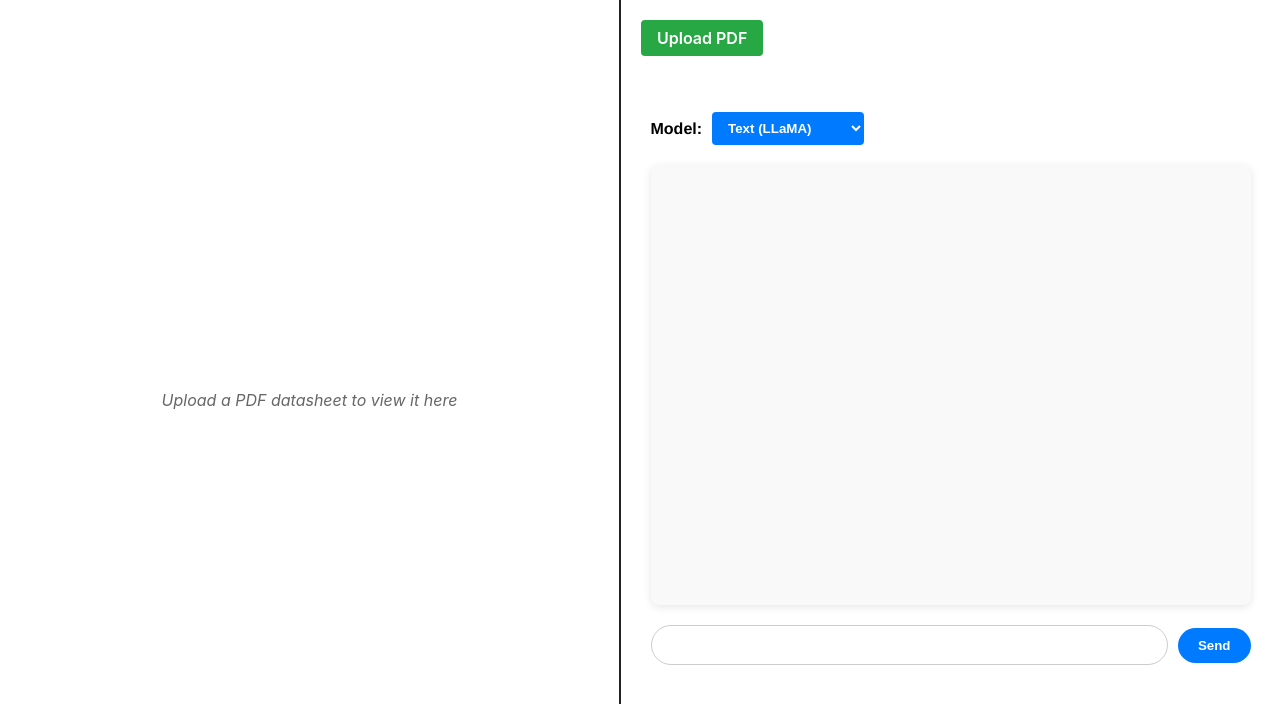
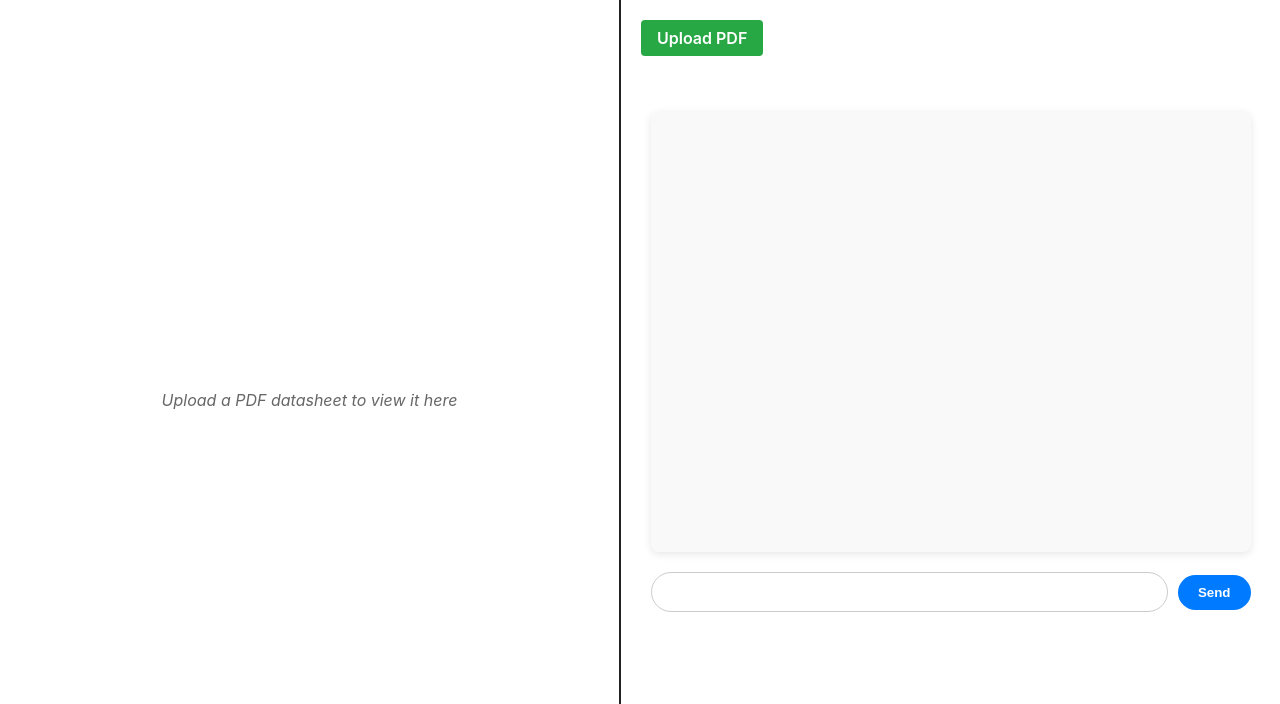
Before and after one commit to nicholaskgeorge/frontend, a React (Create React App) app: page / in a window 1280 px wide. Shown: the top 704 px of the page. Built offline with nearby package versions, Linux system fonts and the light colour scheme.

Commit message:
not working well but runs RAG

```diff
--- a/src/App.js
+++ b/src/App.js
@@ -12,7 +12,12 @@ export default function App() {
       const formData = new FormData();
       formData.append("file", file);
       try {
+        // Upload PDF
         await axios.post("http://localhost:8000/upload_pdf/", formData);
+        // Index PDF for RAG
+        const indexRes = await axios.post("http://localhost:8000/index_pdf/");
+        console.log("Indexing result:", indexRes.data);
+        // Show PDF
         setPdfUrl(URL.createObjectURL(file));
       } catch (error) {
         console.error("Error uploading PDF:", error);
--- a/src/ChatWindow.jsx
+++ b/src/ChatWindow.jsx
@@ -6,7 +6,6 @@ import './ChatWindow.css';
 export default function ChatWindow() {
   const [input, setInput] = useState("");
   const [messages, setMessages] = useState([]);
-  const [model, setModel] = useState("llama");
   const [loading, setLoading] = useState(false);
   const messagesEndRef = useRef(null);
 
@@ -17,9 +16,12 @@ export default function ChatWindow() {
     setMessages(prev => [...prev, { role: "user", text: input }]);
     let botText = "";
     try {
+      // Dynamic routing: use visual QA for charts, otherwise text QA
+      const isVisualQuestion = /figure|chart|diagram|photo|image/i.test(input);
+      const modelType = isVisualQuestion ? 'visual' : 'small';
       const res = await axios.post(
         "http://localhost:8000/ask/",
-        new URLSearchParams({ question: input, model }),
+        new URLSearchParams({ question: input, model: modelType }),
         { headers: { 'Content-Type': 'application/x-www-form-urlencoded' } }
       );
       console.log("[ChatWindow] ask response", res);
@@ -43,14 +45,6 @@ export default function ChatWindow() {
 
   return (
     <div className="chat-window">
-      <div className="model-select">
-        <label>Model:</label>
-        <select value={model} onChange={e => setModel(e.target.value)}>
-          <option value="llama">Text (LLaMA)</option>
-          <option value="distilbert">Text (DistilBERT)</option>
-          <option value="visual">Visual QA</option>
-        </select>
-      </div>
       <div className="messages-container">
         {messages.map((msg, i) => (
           <div
```
